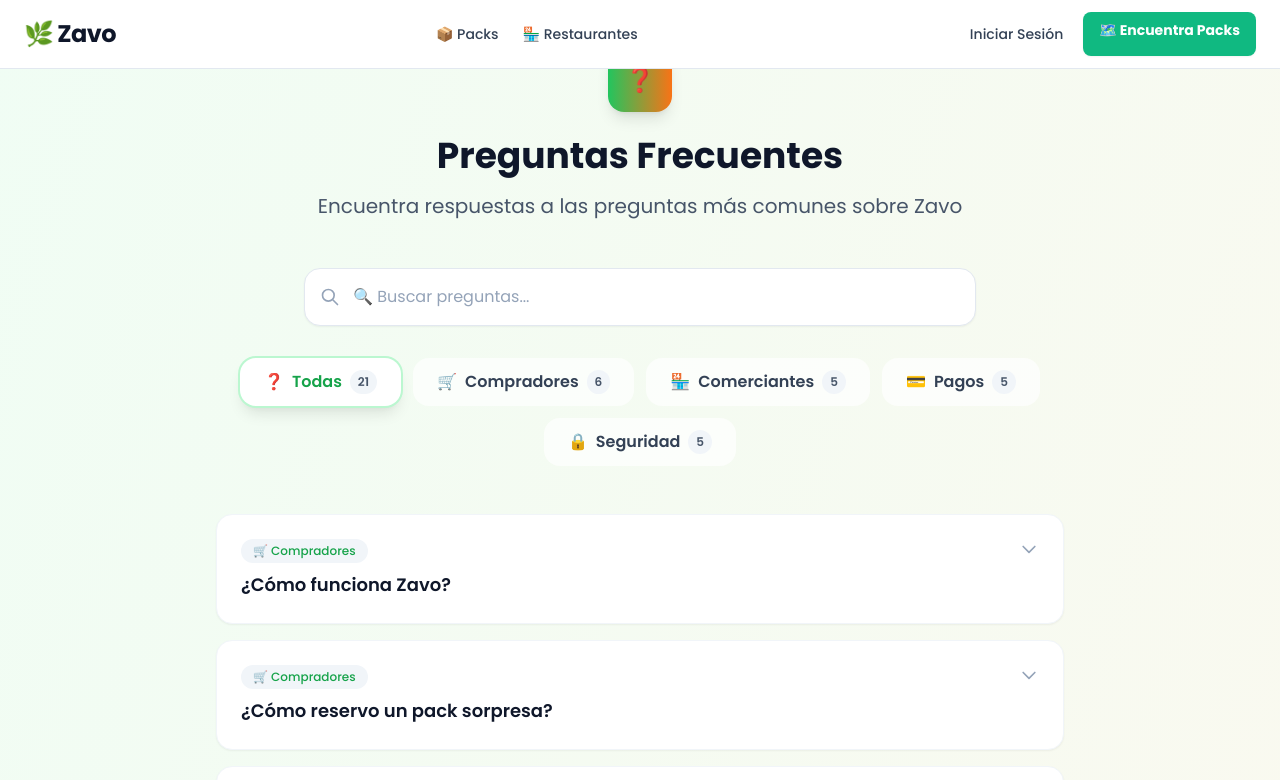
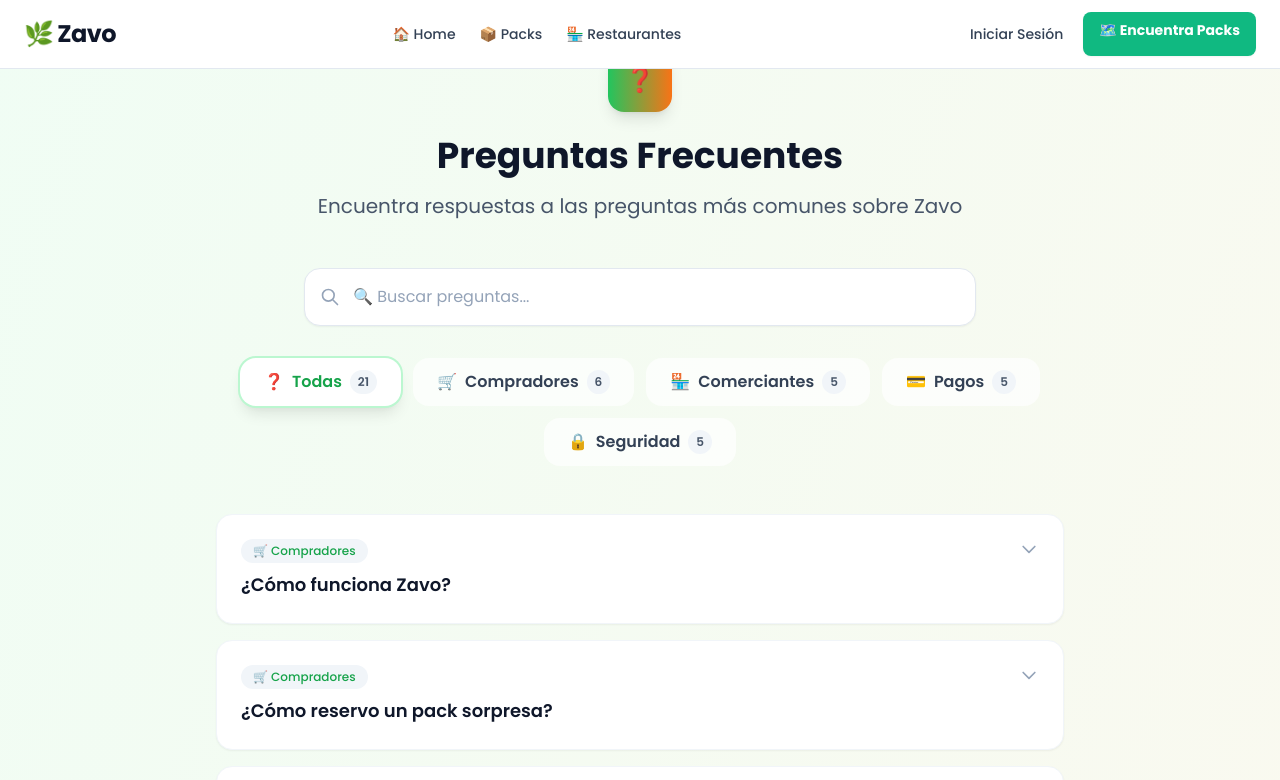
Before and after one commit to estudio123455-hue/proyecto-TugoTugo, a Next.js app: page /faq in a window 1280 px wide. Shown: the top 780 px of the page. Built offline with nearby package versions, Linux system fonts and the light colour scheme; no server answers.

Commit message:
Add Home link to navigation menu

```diff
--- a/src/components/Navigation.tsx
+++ b/src/components/Navigation.tsx
@@ -31,6 +31,9 @@ export default function Navigation() {
             </Link>
           ) : (
             <>
+              <Link href="/" className="flex items-center gap-1 hover:text-emerald-600 transition">
+                🏠 Home
+              </Link>
               <Link href="/packs" className="flex items-center gap-1 hover:text-emerald-600 transition">
                 📦 Packs
               </Link>
```
